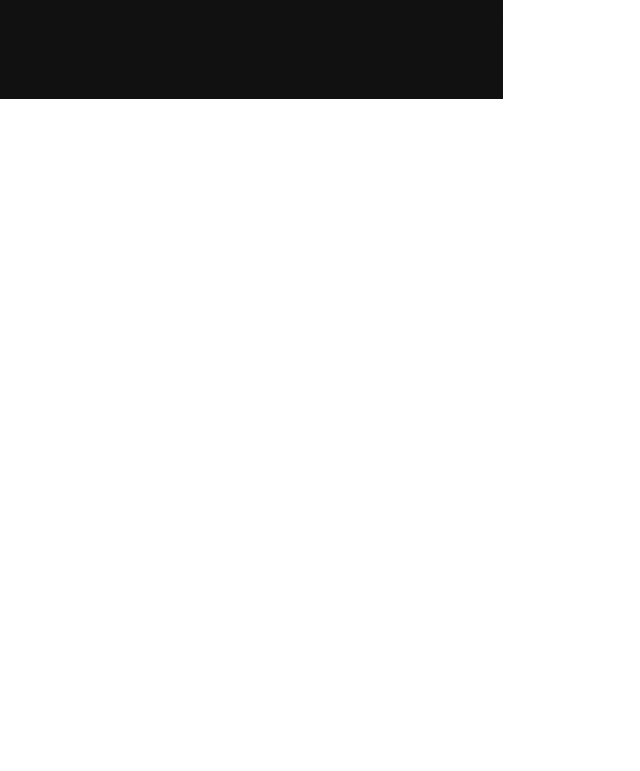
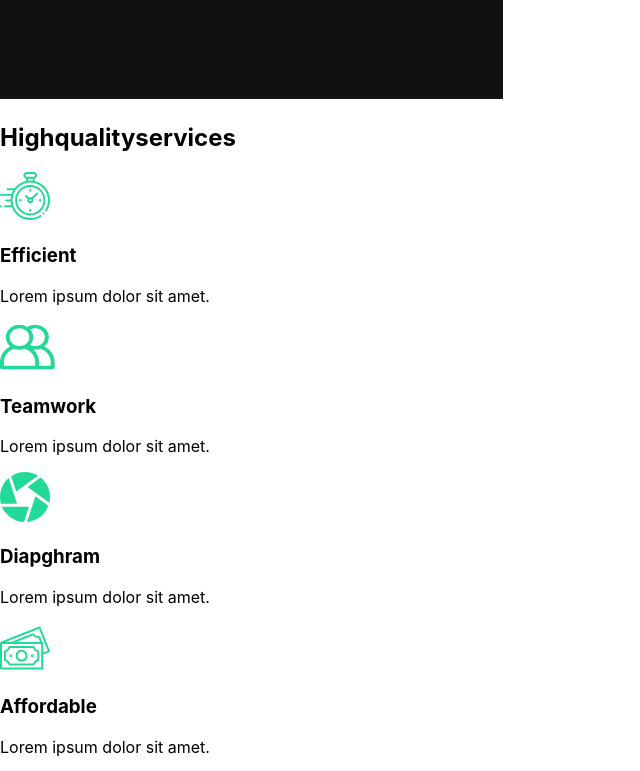
Before and after one commit to krstf456/Online-Portfolio, a React (Create React App) app: page / in a window 1280 px wide. Shown: the part 880-1651 px from the top of the page, without its empty margins (0-640 px from the left). Before the commit the page ends 983 px from the top, so only its background shows below. Built offline with nearby package versions, Linux system fonts and the light colour scheme.

Commit message:
2.services

```diff
--- /dev/null
+++ b/src/components/ServicesSection.js
@@ -0,0 +1,49 @@
+import clock from '../img/clock.svg'
+import diagraph from '../img/diaphragm.svg'
+import money from '../img/money.svg'
+import teamwork from '../img/teamwork.svg'
+import Home2 from '../img/home2.png'
+const ServicesSection = () => {
+    return(
+        <div className="services">
+            <div className="description">
+                <h2>High<span>quality</span>services</h2>
+                <div className="cards">
+                    <div className="card">
+                        <div className="icon">
+                            <img src={clock} alt="clock"/>
+                            <h3>Efficient</h3>
+                        </div>
+                        <p>Lorem ipsum dolor sit amet.</p>
+                    </div>
+                    <div className="card">
+                        <div className="icon">
+                            <img src={teamwork} alt="teamwork"/>
+                            <h3>Teamwork</h3>
+                        </div>
+                        <p>Lorem ipsum dolor sit amet.</p>
+                    </div>
+                    <div className="card">
+                        <div className="icon">
+                            <img src={diagraph} alt="dia"/>
+                            <h3>Diapghram</h3>
+                        </div>
+                        <p>Lorem ipsum dolor sit amet.</p>
+                    </div>
+                    <div className="card">
+                        <div className="icon">
+                            <img src={money} alt="money"/>
+                            <h3>Affordable</h3>
+                        </div>
+                        <p>Lorem ipsum dolor sit amet.</p>
+                    </div>
+                </div>
+            </div>
+            <div className="img">
+                <img src={Home2} alt="camera"/>
+            </div>
+        </div>
+    )
+}
+
+export default ServicesSection
--- a/src/pages/AboutMe.js
+++ b/src/pages/AboutMe.js
@@ -1,8 +1,12 @@
 import AboutSection from "../components/AboutSection"
+import ServicesSection from "../components/ServicesSection"
 
 const AboutMe = () => {
     return(
+        <>
         <AboutSection/>
+        <ServicesSection/>
+        </>
     )
 }
 
```
